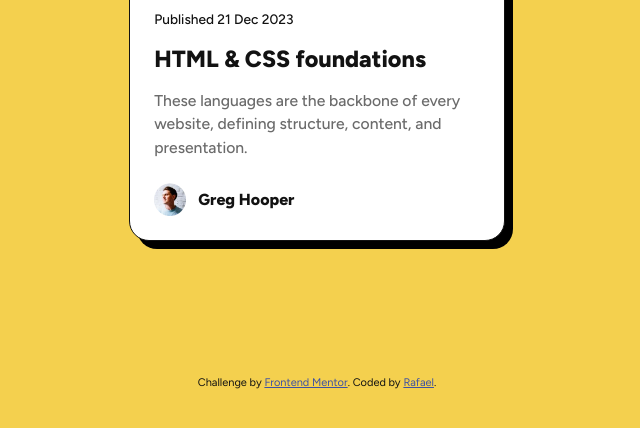
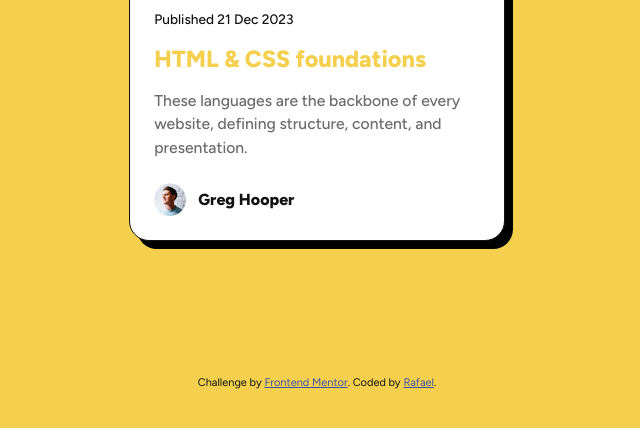
Before and after one commit to rafael-study-repo/blog-preview-card, a plain HTML site: page index.html in a window 1280 px wide. In both pictures the pointer is over the element "HTML & CSS foundations". Shown: the part 342-770 px from the top of the page, without its empty margins (323-963 px from the left). Drawn offline with Linux system fonts and the light colour scheme.

Commit message:
style: add yellow color on hover effect

```diff
--- a/styles/style.css
+++ b/styles/style.css
@@ -95,6 +95,15 @@ body {
   font-size: clamp(1.25rem, 0.376vw + 1.162rem, 1.5rem);
 }
 
+.card__content-title:focus,
+.card__content-title:hover {
+  /* Visual */
+  color: var(--color-yellow);
+
+  /* Misc */
+  cursor: pointer;
+}
+
 .card__content-description {
   /* Typography */
   font-size: clamp(0.875rem, 0.188vw + 0.831rem, 1rem);
```
